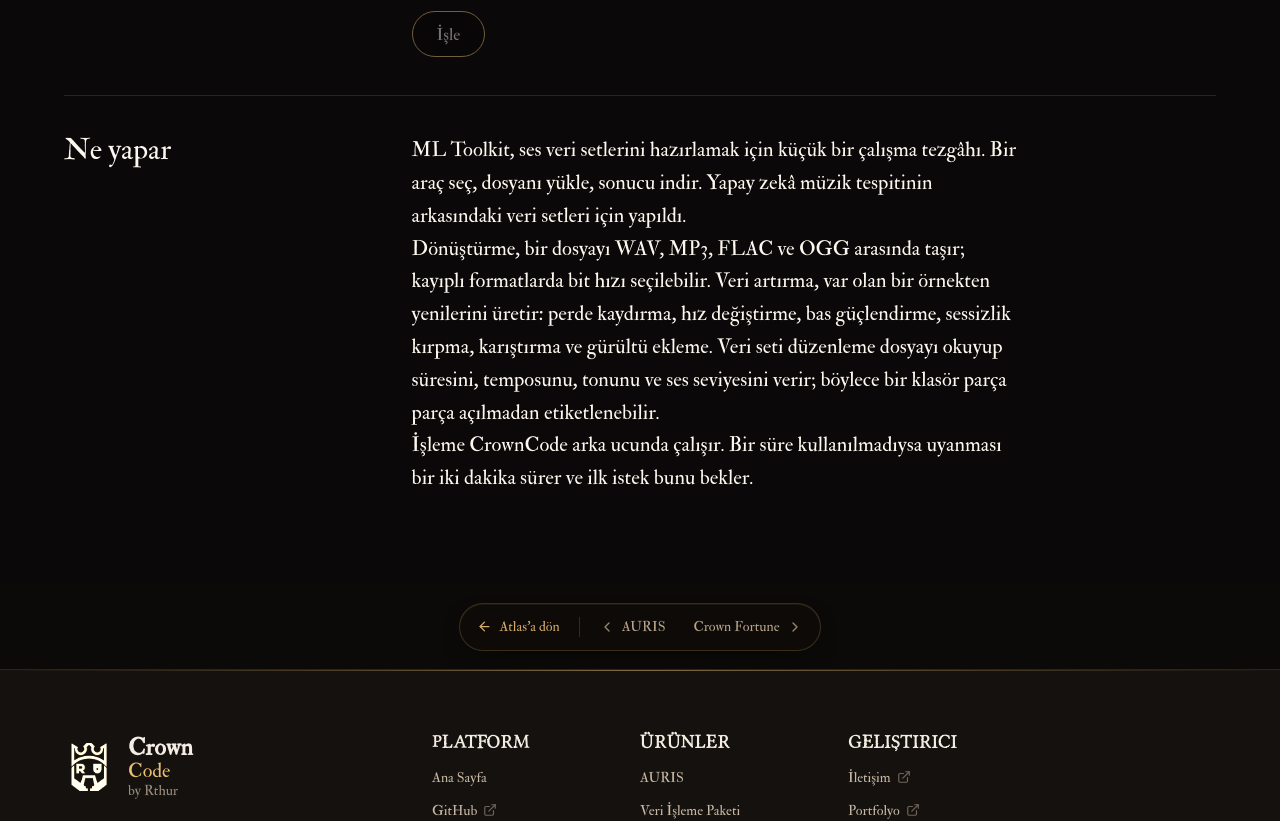
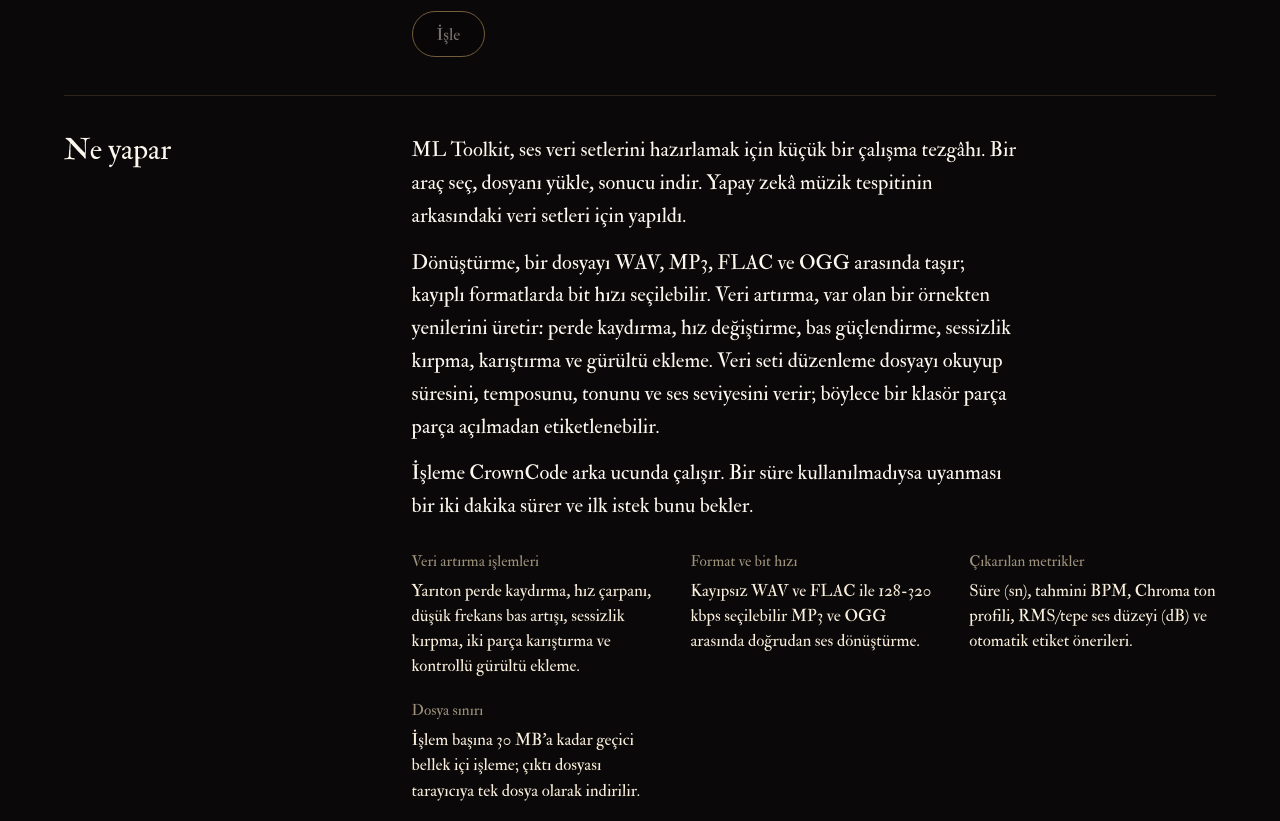
Before and after one commit to Rtur2003/CrownCode, a Next.js app in the folder platform/: page /data-manipulation in a window 1280 px wide. Shown: the part 1220-2041 px from the top of the page. Built offline with nearby package versions, Linux system fonts and the light colour scheme; no server answers.

Commit message:
feat: add data-manipulation and noir-grain feature pages

```diff
--- a/platform/pages/data-manipulation/index.tsx
+++ b/platform/pages/data-manipulation/index.tsx
@@ -150,9 +150,23 @@ const AudioDatasetPage: NextPage = () => {
             <h2 id="mlk-about-title">{A.about.title}</h2>
           </div>
           <div className={world.sectionBody}>
-            {A.about.body.map((paragraph: string) => (
-              <p key={paragraph} className={world.interpretation}>{paragraph}</p>
+            {A.about.body.map((paragraph: string, index: number) => (
+              <p
+                key={paragraph}
+                className={world.interpretation}
+                style={index > 0 ? { marginTop: '14px' } : undefined}
+              >
+                {paragraph}
+              </p>
             ))}
+            <dl className={world.margins}>
+              {A.about.specs.map((item: { label: string; value: string }) => (
+                <div key={item.label}>
+                  <dt>{item.label}</dt>
+                  <dd>{item.value}</dd>
+                </div>
+              ))}
+            </dl>
           </div>
         </section>
       </WorldPage>
```
